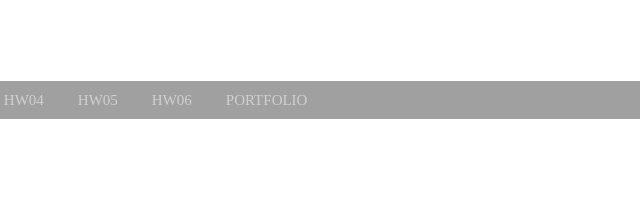
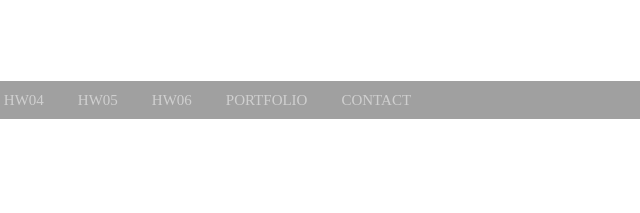
Before and after one commit to yeb-zee/yeb-zee.github.io, a plain HTML site: page index.html in a window 1280 px wide. Shown: the top 213 px of the page, 336-976 px from the left. Drawn offline with Linux system fonts and the light colour scheme; a web font is replaced by a local one.

Commit message:
Add files via upload

```diff
--- a/index.html
+++ b/index.html
@@ -154,28 +154,11 @@
                        <li><a href="hw05.html">HW05</a></li>
                        <li><a href="hw06.html">HW06</a></li>
                        <li><a href="portfolio.html">PORTFOLIO</a></li>
+                       <li><a href="contact.html">CONTACT</a></li>
        </ul>
     </nav>
+    </header>
 <!--       헤더 -->
-<!--
-    <header id="header">
-        <div id="headA">
-            <a href="index.html">YEBZEE</a>
-        </div>
-        <div id="headB">
-            <ul id="main_menu">
-               <li><a href="profile.html">PROFILE</a></li>
-               <li><a href="hw01.html">HW01</a></li>
-               <li><a href="hw02.html">HW02</a></li>
-               <li><a href="hw03.html">HW03</a></li>
-               <li><a href="hw04.html">HW04</a></li>
-               <li><a href="hw05.html">HW05</a></li>
-               <li><a href="hw06.html">HW06</a></li>
-               <li><a href="portfolio.html">PORTFOLIO</a></li>
-            </ul>
-        </div>
-     </header>
--->
        <br>
        <br>
        <br>
```
